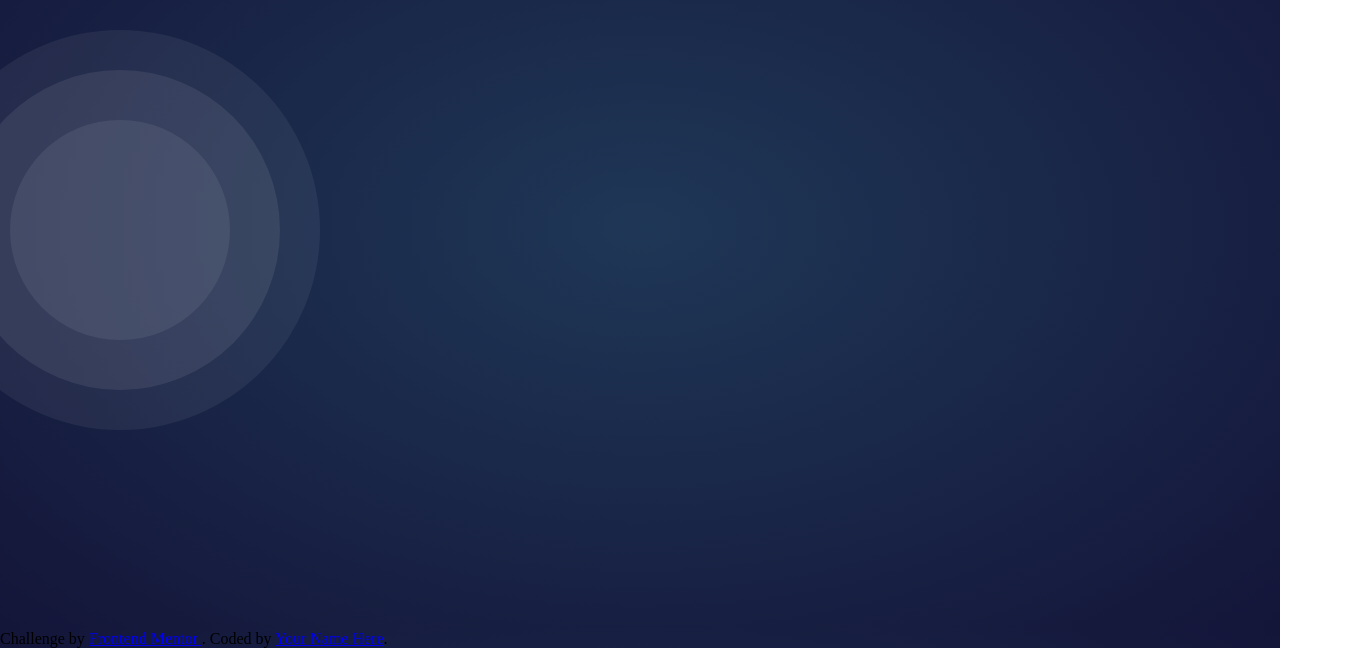
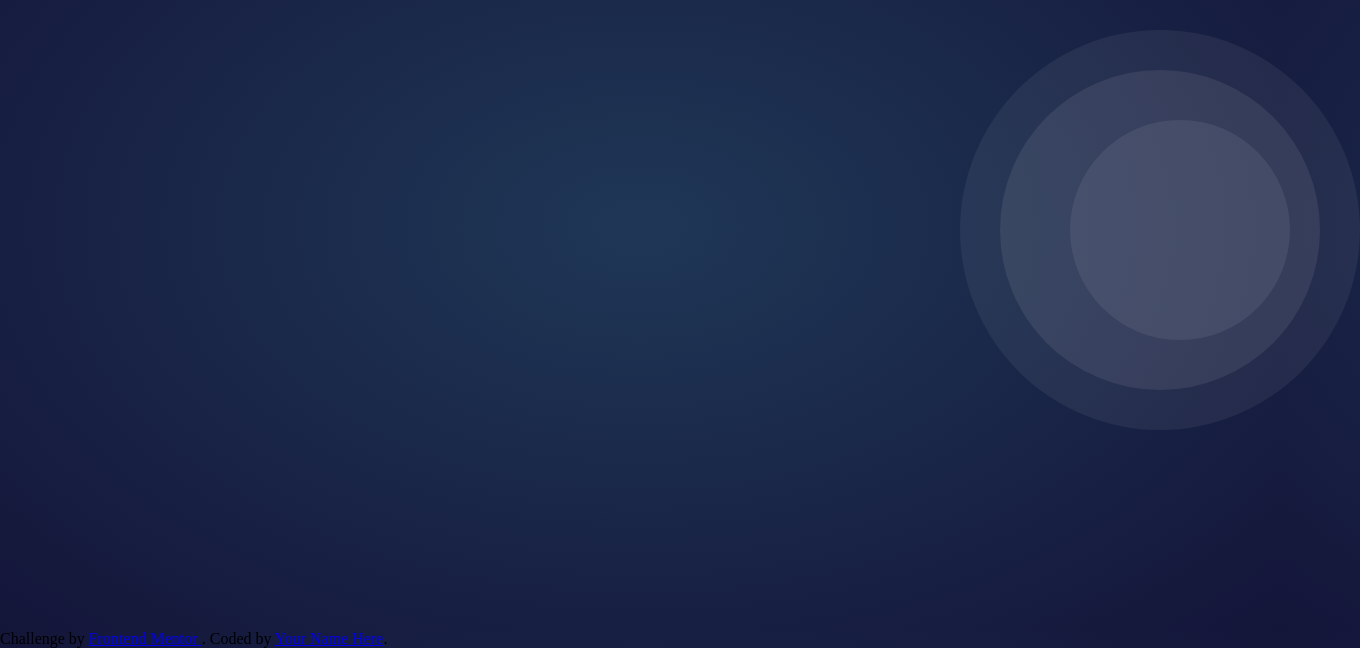
Before and after one commit to tomzacchia/rock-paper-scissors, a website built with webpack: page src/index.html in a window 1280 px wide. Shown: the part 173-821 px from the top of the page, 1360 px wide, since content can reach past the window. Built offline with nearby package versions, Linux system fonts and the light colour scheme.

Commit message:
Add styling for left and right highlights

```diff
--- a/src/index.html
+++ b/src/index.html
@@ -20,16 +20,16 @@
 
     <div class="game-board">
       <div class="background-effects-container">
-        <div class="hightlight-container hightlight-container-left">
+        <!-- <div class="hightlight-container hightlight-container-left">
           <div class="highlight highlight-sm highlight-sm-left"></div>
           <div class="highlight highlight-md highlight-md-left"></div>
           <div class="highlight highlight-lg highlight-lg-left"></div>
+        </div> -->
+        <div class="hightlight-container hightlight-container-right">
+          <div class="highlight highlight-sm highlight-sm-right"></div>
+          <div class="highlight highlight-md highlight-md-right"></div>
+          <div class="highlight highlight-lg highlight-lg-right"></div>
         </div>
-        <!-- <div class="hightlight-container hightlight-container-right">
-          <div class="highlight highlight-sm highlight-sm-right"></div>
-          <div class="highlight highlight-md highlight-sm-right"></div>
-          <div class="highlight highlight-lg highlight-sm-right"></div>
-        </div> -->
       </div>
 
       <div class="choices-container"></div>
--- a/src/scss/_game-highlights.scss
+++ b/src/scss/_game-highlights.scss
@@ -7,10 +7,12 @@
 
 .background-effects-container {
   position: absolute;
+  width: 100%;
 }
 
 .highlight-container {
   position: relative;
+  width: 100%;
 }
 
 .highlight {
@@ -30,6 +32,10 @@
   left: $highlight-orign-left - $highlight-radius-sm;
 }
 
+.highlight-sm-right {
+  right: -($highlight-orign-left - $highlight-radius-sm);
+}
+
 .highlight-md {
   top: $highlight-orign-top - $highlight-radius-md;
   width: $highlight-radius-md * 2;
@@ -40,6 +46,10 @@
 
 .highlight-md-left {
   left: $highlight-orign-left - $highlight-radius-md;
+}
+
+.highlight-md-right {
+  right: ($highlight-orign-left - $highlight-radius-md);
 }
 
 .highlight-lg {
@@ -53,3 +63,7 @@
 .highlight-lg-left {
   left: $highlight-orign-left - $highlight-radius-lg;
 }
+
+.highlight-lg-right {
+  right: ($highlight-orign-left - $highlight-radius-lg);
+}
```
